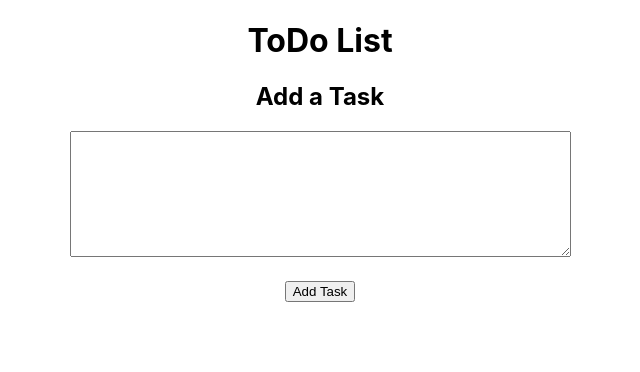
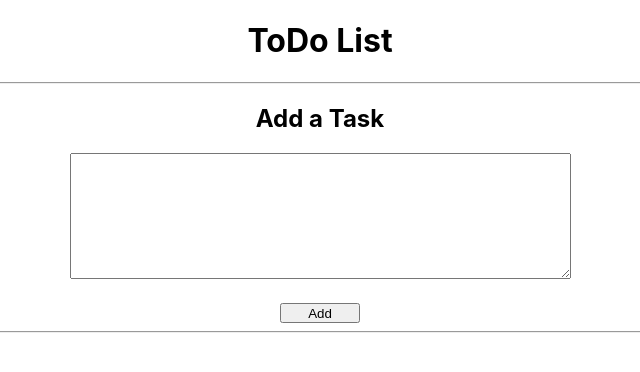
Before and after one commit to prabhash-varma/ToDo-App-using-ReactJS, a React (Create React App) app: page / in a window 1280 px wide. Shown: the top 372 px of the page, without its empty margins (320-960 px from the left). Built offline with nearby package versions, Linux system fonts and the light colour scheme.

Commit message:
Add code

```diff
--- a/src/App.css
+++ b/src/App.css
@@ -49,3 +49,9 @@
 .btn{
   margin-top: 20px;
 }
+
+
+button{
+  width:80px;
+  height:20px;
+}
--- a/src/App.js
+++ b/src/App.js
@@ -16,15 +16,15 @@ function App() {
   return (
     <div className="App">
       <h1>ToDo List</h1>
-
+      <hr></hr>
       <h2>Add a Task</h2>
       <textArea cols="60" rows="8" onChange={(event)=>{
         settask(event.target.value);
       }}></textArea>
       <br></br>
-      <button class="btn" onClick={addTask}>Add Task</button>
+      <button class="btn" onClick={addTask}>Add</button>
 
-
+    <hr></hr>
     {tasklist.map((task)=>{
       return(
         <div class="box">
```
